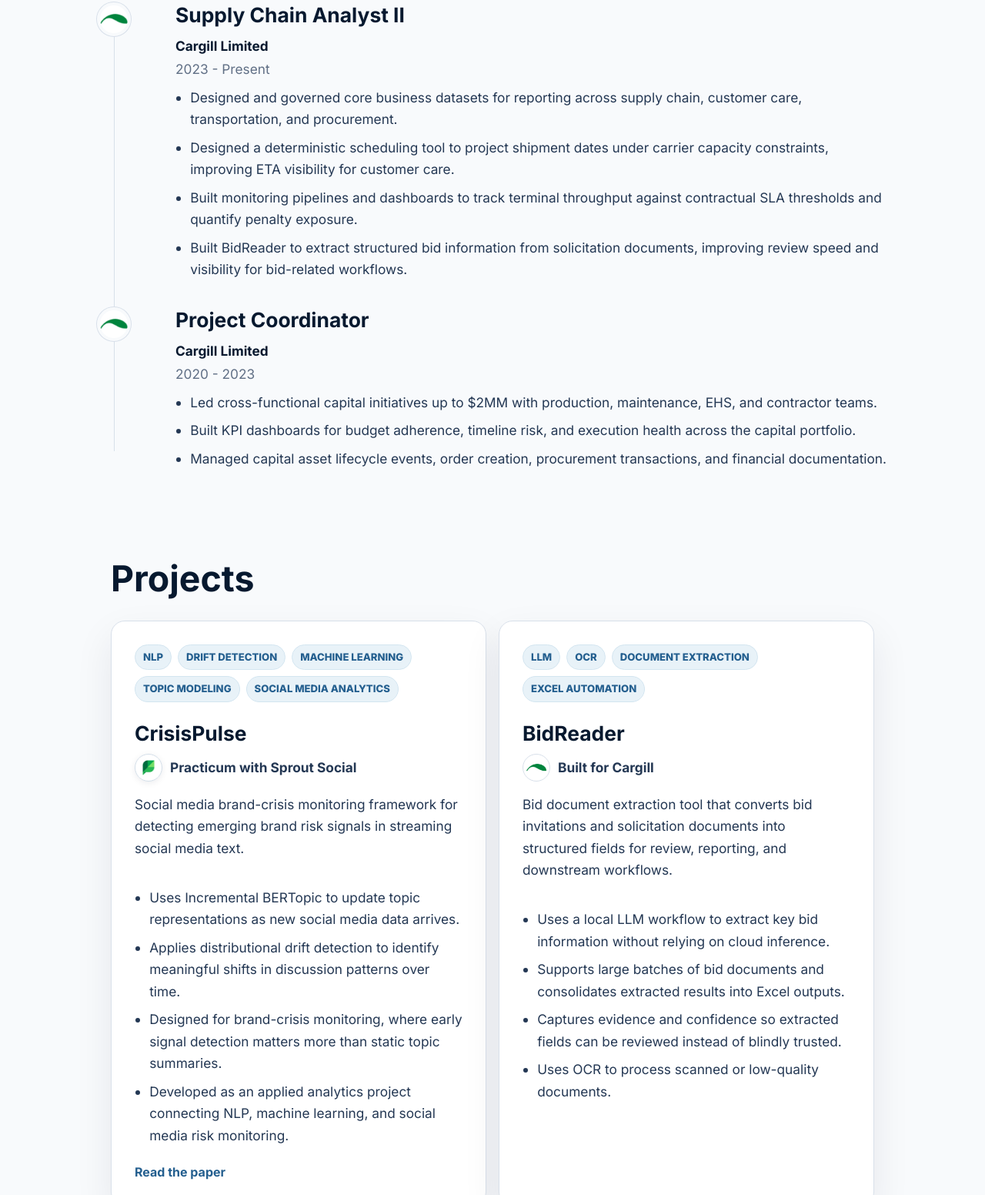
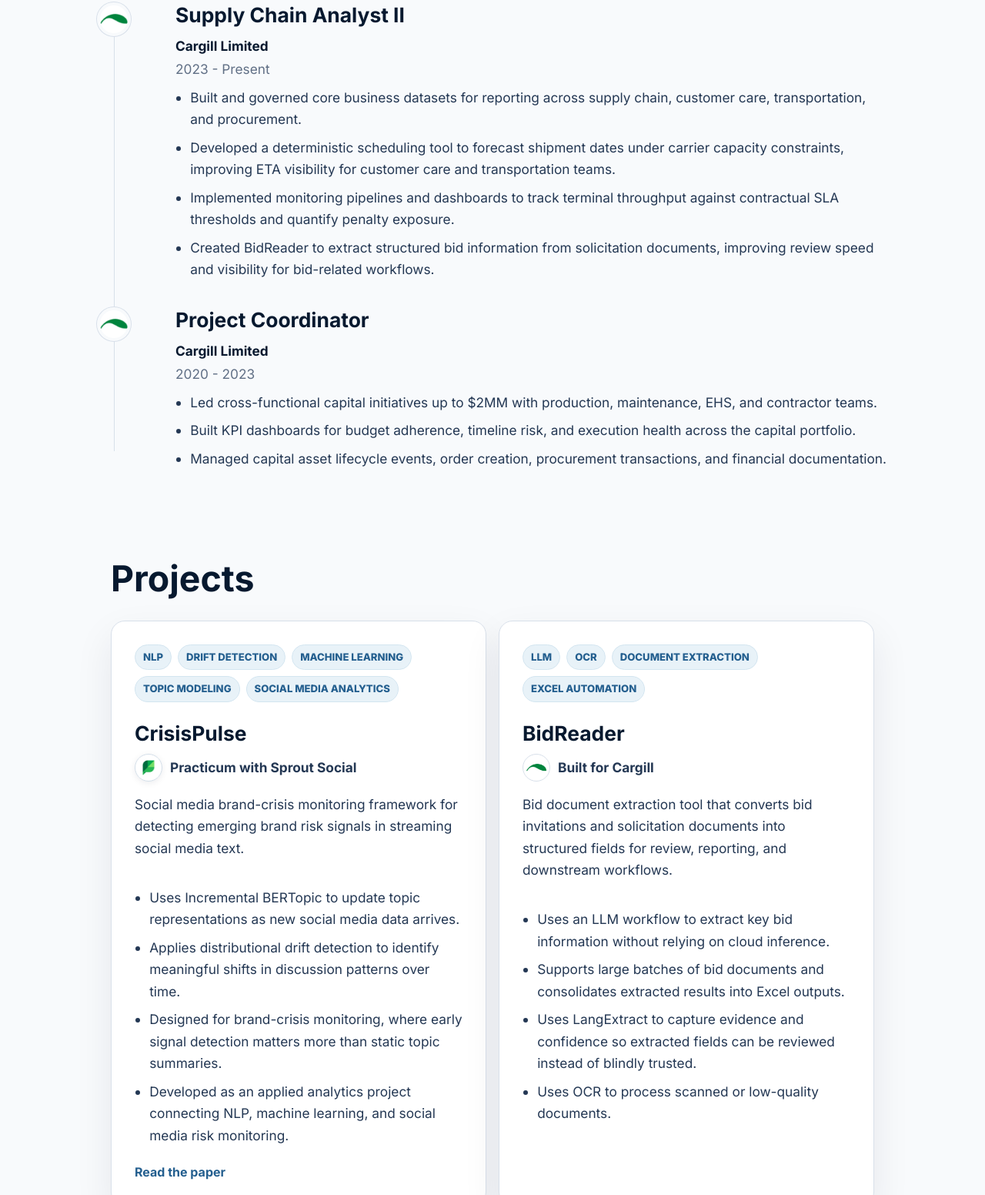
Before and after one commit to eastskykim/eastskykim.github.io, a plain HTML site: page index.html in a window 1280 px wide. Shown: the part 1014-2566 px from the top of the page at 77% size. Drawn offline with Linux system fonts and the light colour scheme.

Commit message:
Refine portfolio wording

```diff
--- a/index.html
+++ b/index.html
@@ -102,22 +102,22 @@
               <p class="timeline-date">2023 - Present</p>
               <ul>
                 <li>
-                  Designed and governed core business datasets for reporting
+                  Built and governed core business datasets for reporting
                   across supply chain, customer care, transportation, and
                   procurement.
                 </li>
                 <li>
-                  Designed a deterministic scheduling tool to project shipment
+                  Developed a deterministic scheduling tool to forecast shipment
                   dates under carrier capacity constraints, improving ETA
-                  visibility for customer care.
+                  visibility for customer care and transportation teams.
                 </li>
                 <li>
-                  Built monitoring pipelines and dashboards to track terminal
+                  Implemented monitoring pipelines and dashboards to track terminal
                   throughput against contractual SLA thresholds and quantify
                   penalty exposure.
                 </li>
                 <li>
-                  Built BidReader to extract structured bid information from
+                  Created BidReader to extract structured bid information from
                   solicitation documents, improving review speed and visibility
                   for bid-related workflows.
                 </li>
@@ -223,7 +223,7 @@
             </p>
             <ul class="project-points">
               <li>
-                Uses a local LLM workflow to extract key bid information without
+                Uses an LLM workflow to extract key bid information without
                 relying on cloud inference.
               </li>
               <li>
@@ -231,8 +231,8 @@
                 extracted results into Excel outputs.
               </li>
               <li>
-                Captures evidence and confidence so extracted fields can be
-                reviewed instead of blindly trusted.
+                Uses LangExtract to capture evidence and confidence so extracted
+                fields can be reviewed instead of blindly trusted.
               </li>
               <li>
                 Uses OCR to process scanned or low-quality documents.
```
